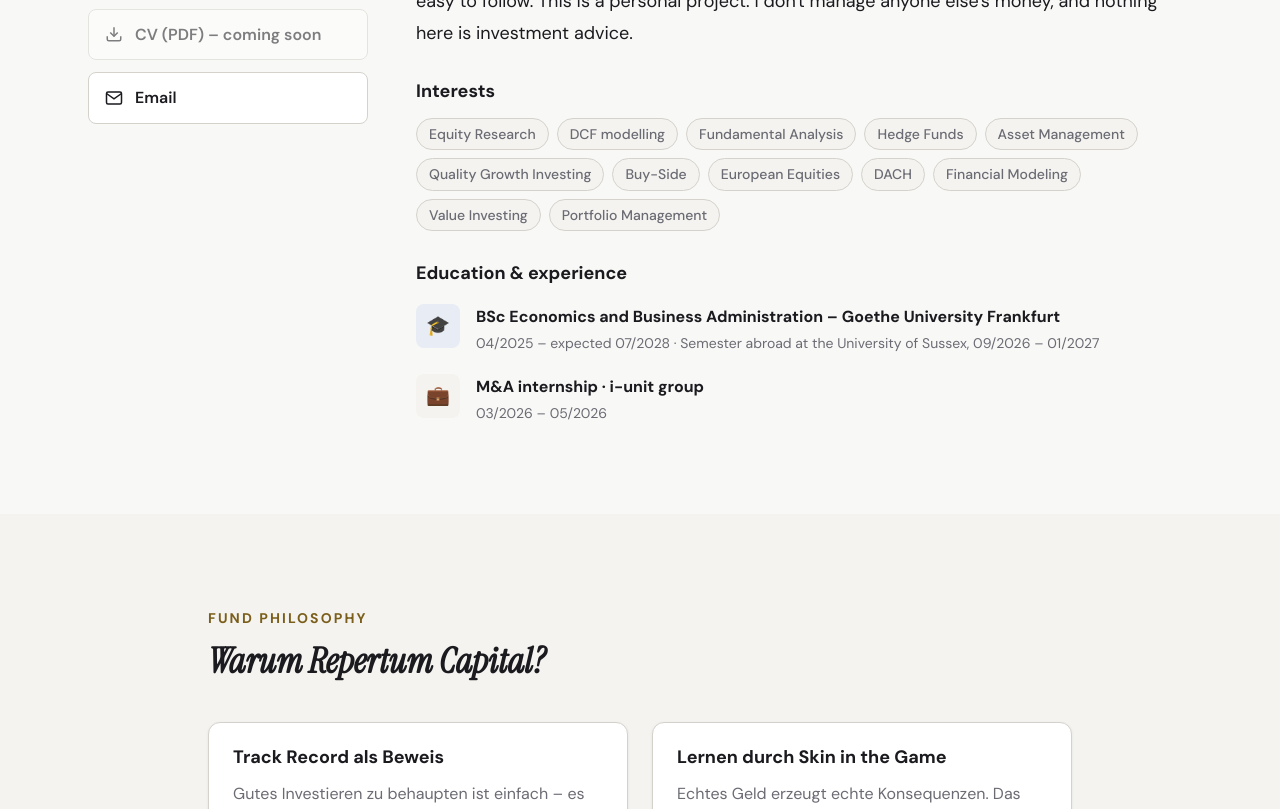
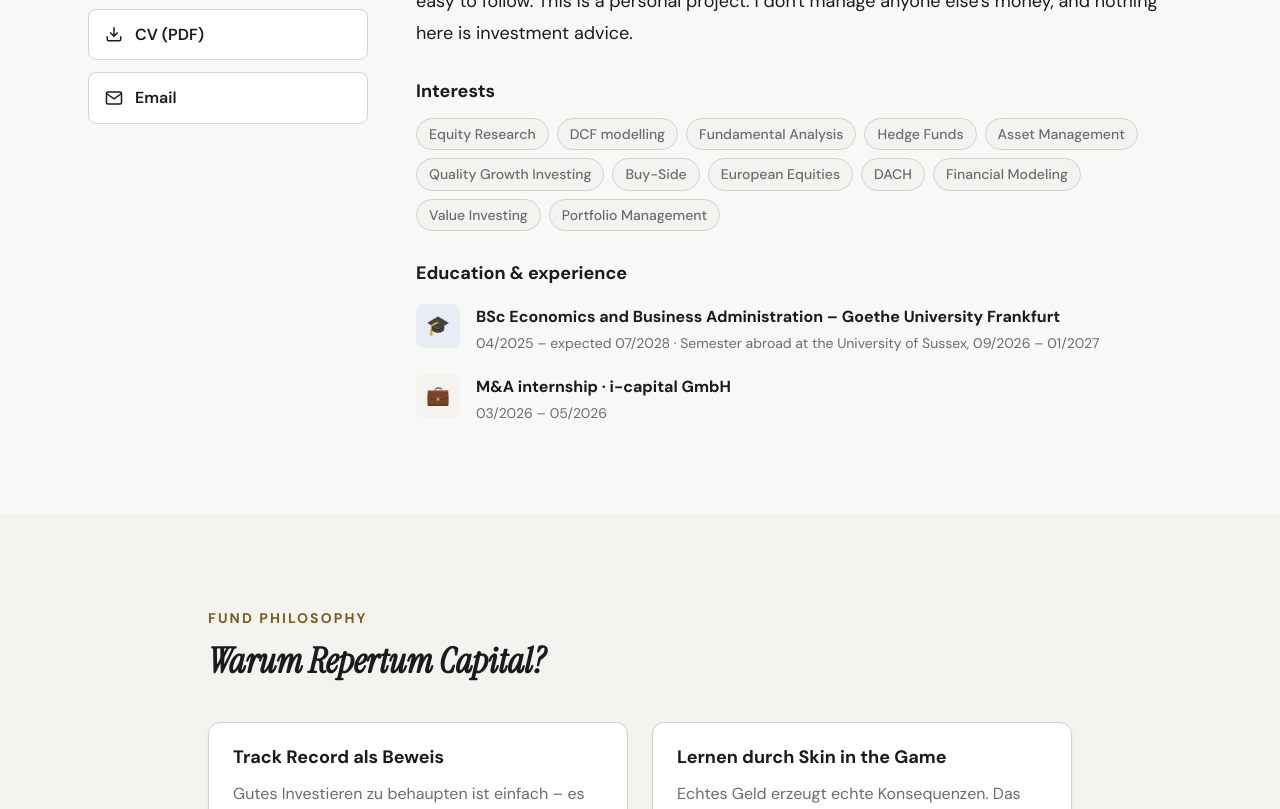
Before and after one commit to repertumcapital/repertum-capital, a plain HTML site: page about.html in a window 1280 px wide. Shown: the part 983-1792 px from the top of the page. Drawn offline with Linux system fonts and the light colour scheme.

Commit message:
Link cleaned web CV on About page
Web version without home address, phone and date of birth. Internship
company set to i-capital GmbH as in the CV.

Co-Authored-By: Claude Opus 5.5 <noreply@anthropic.com>
Claude-Session: https://claude.ai/code/session_01BiY5V8T6fcJmYmwPQ3d3c1

```diff
--- a/about.html
+++ b/about.html
@@ -88,13 +88,10 @@
               <svg width="18" height="18" viewBox="0 0 24 24" fill="currentColor" aria-hidden="true"><path d="M16 8a6 6 0 0 1 6 6v7h-4v-7a2 2 0 0 0-2-2 2 2 0 0 0-2 2v7h-4v-7a6 6 0 0 1 6-6zM2 9h4v12H2z"/><circle cx="4" cy="4" r="2"/></svg>
               LinkedIn
             </a>
-            <!-- CV: the web version (without address, phone, date of birth) is not uploaded yet.
-                 Once it is in assets/CV/, replace this <span> with:
-                 <a href="assets/CV/<file>.pdf" class="about-link" download> ...icon... CV (PDF)</a> -->
-            <span class="about-link" aria-disabled="true" style="opacity:0.55;cursor:default;">
+            <a href="assets/CV/Timo_Held_CV.pdf" class="about-link" download>
               <svg width="18" height="18" viewBox="0 0 24 24" fill="none" stroke="currentColor" stroke-width="2" aria-hidden="true"><path d="M21 15v4a2 2 0 0 1-2 2H5a2 2 0 0 1-2-2v-4"/><polyline points="7 10 12 15 17 10"/><line x1="12" y1="15" x2="12" y2="3"/></svg>
-              CV (PDF) – coming soon
-            </span>
+              CV (PDF)
+            </a>
             <a href="mailto:info@repertumcapital.com" class="about-link">
               <svg width="18" height="18" viewBox="0 0 24 24" fill="none" stroke="currentColor" stroke-width="2" aria-hidden="true"><path d="M4 4h16c1.1 0 2 .9 2 2v12c0 1.1-.9 2-2 2H4c-1.1 0-2-.9-2-2V6c0-1.1.9-2 2-2z"/><polyline points="22,6 12,13 2,6"/></svg>
               Email
@@ -148,7 +145,7 @@
               <div style="display:grid;grid-template-columns:auto 1fr;gap:var(--space-4);align-items:start;">
                 <div style="width:44px;height:44px;background:var(--color-surface-2);border-radius:var(--radius-md);display:flex;align-items:center;justify-content:center;font-size:1.2rem;flex-shrink:0;">💼</div>
                 <div>
-                  <p style="font-weight:700;font-size:var(--text-sm);margin-bottom:2px;">M&amp;A internship · i-unit group</p>
+                  <p style="font-weight:700;font-size:var(--text-sm);margin-bottom:2px;">M&amp;A internship · i-capital GmbH</p>
                   <p style="font-size:var(--text-xs);color:var(--color-text-muted);">03/2026 – 05/2026</p>
                 </div>
               </div>
```
Also changed, not shown: 1 other file.
